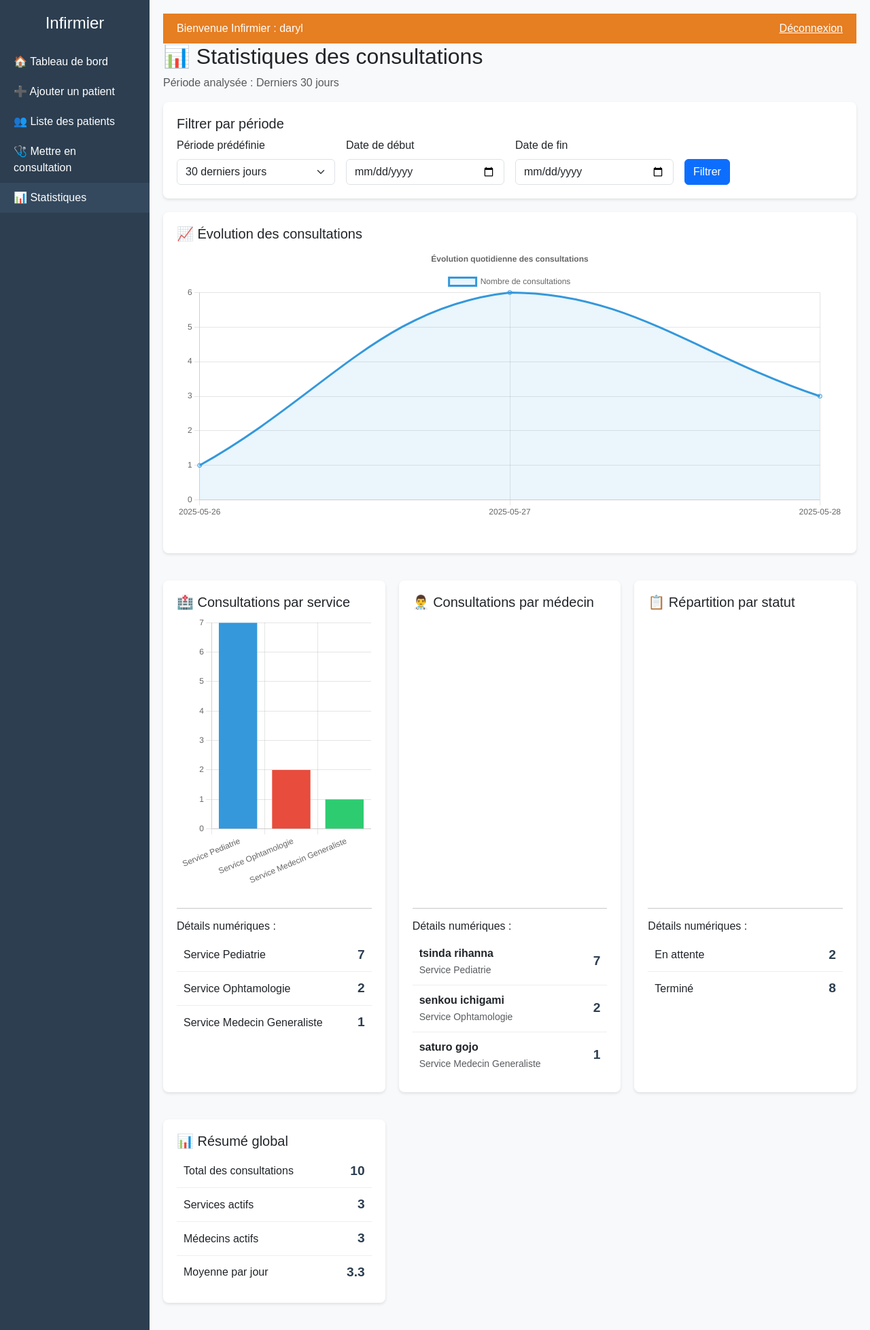
After one commit to Steve-daryl/gestion-d-une-file-d-attente-pour-un-m-decin, a PHP site: page /consultations/statistiques.php in a window 1280 px wide. The commit adds this page. Shown: the whole page at 68% size. Run offline with PHP 8.4, Linux system fonts and the light colour scheme; a user stored in the database is signed in; data comes from the database, SQL or seed files in the repository; a map, chart or similar area stays blank.

Commit message:
ajout des stat de consultation

```diff
--- a/admin/dashboardInf.php
+++ b/admin/dashboardInf.php
@@ -111,6 +111,7 @@ foreach ($services as $service) {
     <a href="../patients/ajouterPatients.php">➕ Ajouter un patient</a>
     <a href="../patients/listpatient.php">👥 Liste des patients</a>
     <a href="../consultations/ajouterConsultation.php">🩺 Mettre en consultation</a>
+    <a href="../consultations/statistiques.php" class="active">📊 Statistiques</a>
 </div>
 
 <div class="content">
--- /dev/null
+++ b/consultations/statistiques.php
@@ -0,0 +1,419 @@
+<?php
+session_start();
+
+if (!isset($_SESSION['role']) || $_SESSION['role'] !== 'infirmier') {
+    header("Location: ../login.php");
+    exit;
+}
+
+require_once('../db/db.php');
+
+// Récupération des services et médecins
+$services = $pdo->query("SELECT * FROM service")->fetchAll(PDO::FETCH_ASSOC);
+$medecins = $pdo->query("SELECT * FROM utilisateur WHERE role = 'medecin'")->fetchAll(PDO::FETCH_ASSOC);
+
+// Paramètres de filtrage
+$periode = $_GET['periode'] ?? '30'; // Par défaut 30 derniers jours
+$date_debut = $_GET['date_debut'] ?? '';
+$date_fin = $_GET['date_fin'] ?? '';
+
+// Déterminer la période
+if ($date_debut && $date_fin) {
+    $where_periode = "c.date_consultation BETWEEN '$date_debut' AND '$date_fin'";
+    $periode_label = "Du $date_debut au $date_fin";
+} else {
+    $where_periode = "c.date_consultation >= DATE_SUB(CURDATE(), INTERVAL $periode DAY)";
+    $periode_label = "Derniers $periode jours";
+}
+
+// Statistiques par service
+$sql_service = "SELECT s.nom_service, COUNT(c.id_consultation) as nb_consultations
+                FROM consultation c
+                JOIN utilisateur u ON c.id_medecin = u.id_user
+                JOIN service s ON u.id_service = s.id_service
+                WHERE $where_periode
+                GROUP BY s.id_service, s.nom_service
+                ORDER BY nb_consultations DESC";
+$stats_services = $pdo->query($sql_service)->fetchAll(PDO::FETCH_ASSOC);
+
+// Statistiques par médecin
+$sql_medecin = "SELECT CONCAT(u.nom, ' ', u.prenom) as nom_complet, s.nom_service, COUNT(c.id_consultation) as nb_consultations
+                FROM consultation c
+                JOIN utilisateur u ON c.id_medecin = u.id_user
+                JOIN service s ON u.id_service = s.id_service
+                WHERE $where_periode
+                GROUP BY u.id_user, u.nom, u.prenom, s.nom_service
+                ORDER BY nb_consultations DESC";
+$stats_medecins = $pdo->query($sql_medecin)->fetchAll(PDO::FETCH_ASSOC);
+
+// Évolution par jour (pour le graphique temporel)
+$sql_evolution = "SELECT DATE(c.date_consultation) as date_cons, COUNT(c.id_consultation) as nb_consultations
+                  FROM consultation c
+                  WHERE $where_periode
+                  GROUP BY DATE(c.date_consultation)
+                  ORDER BY date_cons ASC";
+$evolution_data = $pdo->query($sql_evolution)->fetchAll(PDO::FETCH_ASSOC);
+
+// Statistiques par statut
+$sql_statut = "SELECT c.statut, COUNT(c.id_consultation) as nb_consultations
+               FROM consultation c
+               WHERE $where_periode
+               GROUP BY c.statut";
+$stats_statuts = $pdo->query($sql_statut)->fetchAll(PDO::FETCH_ASSOC);
+
+// Préparer les données pour les graphiques
+$services_labels = json_encode(array_column($stats_services, 'nom_service'));
+$services_data = json_encode(array_column($stats_services, 'nb_consultations'));
+
+$medecins_labels = json_encode(array_column($stats_medecins, 'nom_complet'));
+$medecins_data = json_encode(array_column($stats_medecins, 'nb_consultations'));
+
+$evolution_labels = json_encode(array_column($evolution_data, 'date_cons'));
+$evolution_values = json_encode(array_column($evolution_data, 'nb_consultations'));
+
+$statuts_labels = json_encode(array_column($stats_statuts, 'statut'));
+$statuts_data = json_encode(array_column($stats_statuts, 'nb_consultations'));
+?>
+
+<!DOCTYPE html>
+<html lang="fr">
+<head>
+    <meta charset="UTF-8">
+    <title>Statistiques - Dashboard Infirmier</title>
+    <link rel="stylesheet" href="../assets/css/bootstrap.min.css">
+    <script src="https://cdnjs.cloudflare.com/ajax/libs/Chart.js/3.9.1/chart.min.js"></script>
+    <style>
+        body {
+            display: flex;
+            min-height: 100vh;
+            font-family: Arial, sans-serif;
+        }
+        .sidebar {
+            width: 220px;
+            background-color: #2c3e50;
+            color: white;
+            padding-top: 20px;
+            flex-shrink: 0;
+        }
+        .sidebar h4 {
+            text-align: center;
+            margin-bottom: 20px;
+        }
+        .sidebar a {
+            display: block;
+            padding: 10px 20px;
+            color: white;
+            text-decoration: none;
+        }
+        .sidebar a:hover, .sidebar a.active {
+            background-color: #34495e;
+        }
+        .content {
+            flex-grow: 1;
+            padding: 20px;
+            background-color: #f8f9fa;
+        }
+        .navbar-custom {
+            background-color: #e67e22;
+            color: white;
+            padding: 10px 20px;
+            display: flex;
+            justify-content: space-between;
+        }
+        .chart-container {
+            position: relative;
+            height: 400px;
+            margin-bottom: 30px;
+        }
+        .stats-card {
+            background: white;
+            border-radius: 8px;
+            box-shadow: 0 2px 4px rgba(0,0,0,0.1);
+            padding: 20px;
+            margin-bottom: 20px;
+        }
+        .stats-grid {
+            display: grid;
+            grid-template-columns: repeat(auto-fit, minmax(300px, 1fr));
+            gap: 20px;
+        }
+        .stat-item {
+            display: flex;
+            justify-content: space-between;
+            align-items: center;
+            padding: 10px;
+            border-bottom: 1px solid #eee;
+        }
+        .stat-item:last-child {
+            border-bottom: none;
+        }
+        .stat-number {
+            font-weight: bold;
+            color: #2c3e50;
+            font-size: 1.2em;
+        }
+        .filters-section {
+            background: white;
+            padding: 20px;
+            border-radius: 8px;
+            margin-bottom: 20px;
+            box-shadow: 0 2px 4px rgba(0,0,0,0.1);
+        }
+    </style>
+</head>
+<body>
+
+<div class="sidebar">
+    <h4>Infirmier</h4>
+    <a href="dashboard.php">🏠 Tableau de bord</a>
+    <a href="../patients/ajouterPatients.php">➕ Ajouter un patient</a>
+    <a href="../patients/listpatient.php">👥 Liste des patients</a>
+    <a href="../consultations/ajouterConsultation.php">🩺 Mettre en consultation</a>
+    <a href="statistiques.php" class="active">📊 Statistiques</a>
+</div>
+
+<div class="content">
+    <div class="navbar-custom">
+        <span>Bienvenue Infirmier : <?= $_SESSION['nom']; ?></span>
+        <a href="deconnexion.php" class="text-white">Déconnexion</a>
+    </div>
+
+    <h2>📊 Statistiques des consultations</h2>
+    <p class="text-muted">Période analysée : <?= $periode_label ?></p>
+
+    <!-- Filtres -->
+    <div class="filters-section">
+        <h5>Filtrer par période</h5>
+        <form method="GET" class="row g-3">
+            <div class="col-md-3">
+                <label class="form-label">Période prédéfinie</label>
+                <select name="periode" class="form-select">
+                    <option value="7" <?= $periode == '7' ? 'selected' : '' ?>>7 derniers jours</option>
+                    <option value="30" <?= $periode == '30' ? 'selected' : '' ?>>30 derniers jours</option>
+                    <option value="90" <?= $periode == '90' ? 'selected' : '' ?>>3 derniers mois</option>
+                    <option value="365" <?= $periode == '365' ? 'selected' : '' ?>>12 derniers mois</option>
+                </select>
+            </div>
+            <div class="col-md-3">
+                <label class="form-label">Date de début</label>
+                <input type="date" name="date_debut" class="form-control" value="<?= $date_debut ?>">
+            </div>
+            <div class="col-md-3">
+                <label class="form-label">Date de fin</label>
+                <input type="date" name="date_fin" class="form-control" value="<?= $date_fin ?>">
+            </div>
+            <div class="col-md-3">
+                <label class="form-label">&nbsp;</label>
+                <button type="submit" class="btn btn-primary d-block">Filtrer</button>
+            </div>
+        </form>
+    </div>
+
+    <!-- Graphiques et statistiques -->
+    <div class="stats-grid">
+        <!-- Évolution temporelle -->
+        <div class="stats-card" style="grid-column: 1 / -1;">
+            <h5>📈 Évolution des consultations</h5>
+            <div class="chart-container">
+                <canvas id="evolutionChart"></canvas>
+            </div>
+        </div>
+
+        <!-- Statistiques par service -->
+        <div class="stats-card">
+            <h5>🏥 Consultations par service</h5>
+            <div class="chart-container">
+                <canvas id="servicesChart"></canvas>
+            </div>
+            <hr>
+            <h6>Détails numériques :</h6>
+            <?php foreach ($stats_services as $stat): ?>
+                <div class="stat-item">
+                    <span><?= htmlspecialchars($stat['nom_service']) ?></span>
+                    <span class="stat-number"><?= $stat['nb_consultations'] ?></span>
+                </div>
+            <?php endforeach; ?>
+        </div>
+
+        <!-- Statistiques par médecin -->
+        <div class="stats-card">
+            <h5>👨‍⚕️ Consultations par médecin</h5>
+            <div class="chart-container">
+                <canvas id="medecinsChart"></canvas>
+            </div>
+            <hr>
+            <h6>Détails numériques :</h6>
+            <?php foreach ($stats_medecins as $stat): ?>
+                <div class="stat-item">
+                    <div>
+                        <strong><?= htmlspecialchars($stat['nom_complet']) ?></strong><br>
+                        <small class="text-muted"><?= htmlspecialchars($stat['nom_service']) ?></small>
+                    </div>
+                    <span class="stat-number"><?= $stat['nb_consultations'] ?></span>
+                </div>
+            <?php endforeach; ?>
+        </div>
+
+        <!-- Statistiques par statut -->
+        <div class="stats-card">
+            <h5>📋 Répartition par statut</h5>
+            <div class="chart-container">
+                <canvas id="statutsChart"></canvas>
+            </div>
+            <hr>
+            <h6>Détails numériques :</h6>
+            <?php foreach ($stats_statuts as $stat): ?>
+                <div class="stat-item">
+                    <span><?= htmlspecialchars(ucfirst($stat['statut'])) ?></span>
+                    <span class="stat-number"><?= $stat['nb_consultations'] ?></span>
+                </div>
+            <?php endforeach; ?>
+        </div>
+
+        <!-- Résumé global -->
+        <div class="stats-card">
+            <h5>📊 Résumé global</h5>
+            <?php
+            $total_consultations = array_sum(array_column($stats_services, 'nb_consultations'));
+            $nb_services_actifs = count($stats_services);
+            $nb_medecins_actifs = count($stats_medecins);
+            $moyenne_par_jour = count($evolution_data) > 0 ? round($total_consultations / count($evolution_data), 1) : 0;
+            ?>
+            <div class="stat-item">
+                <span>Total des consultations</span>
+                <span class="stat-number"><?= $total_consultations ?></span>
+            </div>
+            <div class="stat-item">
+                <span>Services actifs</span>
+                <span class="stat-number"><?= $nb_services_actifs ?></span>
+            </div>
+            <div class="stat-item">
+                <span>Médecins actifs</span>
+                <span class="stat-number"><?= $nb_medecins_actifs ?></span>
+            </div>
+            <div class="stat-item">
+                <span>Moyenne par jour</span>
+                <span class="stat-number"><?= $moyenne_par_jour ?></span>
+            </div>
+        </div>
+    </div>
+</div>
+
+<script>
+// Configuration générale des graphiques
+Chart.defaults.responsive = true;
+Chart.defaults.maintainAspectRatio = false;
+
+// Graphique d'évolution temporelle
+const evolutionChart = new Chart(document.getElementById('evolutionChart'), {
+    type: 'line',
+    data: {
+        labels: <?= $evolution_labels ?>,
+        datasets: [{
+            label: 'Nombre de consultations',
+            data: <?= $evolution_values ?>,
+            borderColor: '#3498db',
+            backgroundColor: 'rgba(52, 152, 219, 0.1)',
+            tension: 0.4,
+            fill: true
+        }]
+    },
+    options: {
+        plugins: {
+            title: {
+                display: true,
+                text: 'Évolution quotidienne des consultations'
+            }
+        },
+        scales: {
+            y: {
+                beginAtZero: true,
+                ticks: {
+                    stepSize: 1
+                }
+            }
+        }
+    }
+});
+
+// Graphique des services
+const servicesChart = new Chart(document.getElementById('servicesChart'), {
+    type: 'bar',
+    data: {
+        labels: <?= $services_labels ?>,
+        datasets: [{
+            label: 'Consultations',
+            data: <?= $services_data ?>,
+            backgroundColor: [
+                '#3498db', '#e74c3c', '#2ecc71', '#f39c12',
+                '#9b59b6', '#1abc9c', '#34495e', '#e67e22'
+            ]
+        }]
+    },
+    options: {
+        plugins: {
+            legend: {
+                display: false
+            }
+        },
+        scales: {
+            y: {
+                beginAtZero: true,
+                ticks: {
+                    stepSize: 1
+                }
+            }
+        }
+    }
+});
+
+// Graphique des médecins
+const medecinsChart = new Chart(document.getElementById('medecinsChart'), {
+    type: 'horizontalBar',
+    data: {
+        labels: <?= $medecins_labels ?>,
+        datasets: [{
+            label: 'Consultations',
+            data: <?= $medecins_data ?>,
+            backgroundColor: '#2ecc71'
+        }]
+    },
+    options: {
+        plugins: {
+            legend: {
+                display: false
+            }
+        },
+        scales: {
+            x: {
+                beginAtZero: true,
+                ticks: {
+                    stepSize: 1
+                }
+            }
+        }
+    }
+});
+
+// Graphique des statuts
+const statutsChart = new Chart(document.getElementById('statutsChart'), {
+    type: 'doughnut',
+    data: {
+        labels: <?= $statuts_labels ?>,
+        datasets: [{
+            data: <?= $statuts_data ?>,
+            backgroundColor: ['#3498db', '#f39c12', '#2ecc71', '#e74c3c']
+        }]
+    },
+    options: {
+        plugins: {
+            legend: {
+                position: 'bottom'
+            }
+        }
+    }
+});
+</script>
+
+</body>
+</html>
```
